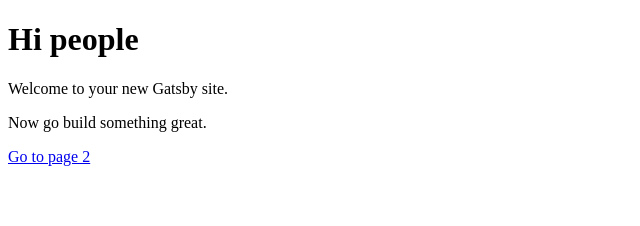
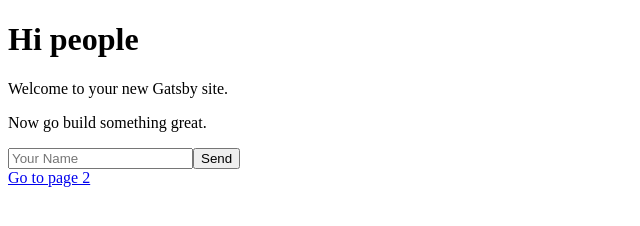
Before and after one commit to leveluptuts/gatsbySite, a Gatsby site: page / in a window 1280 px wide. Shown: the whole page, without its empty margins (0-640 px from the left). Built offline with nearby package versions, Linux system fonts and the light colour scheme; Gatsby itself is replaced by a stand-in of ours.

Commit message:
adds form

```diff
--- a/src/pages/index.js
+++ b/src/pages/index.js
@@ -6,6 +6,15 @@
     <h1>Hi people</h1>
     <p>Welcome to your new Gatsby site.</p>
     <p>Now go build something great.</p>
+    <form
+      name="contact"
+      method="post"
+      data-netlify="true"
+      data-netlify-honeypot="bot-field"
+    >
+      <input name="name" placeholder="Your Name" type="text" />
+      <button>Send</button>
+    </form>
     <Link to="/page-2/">Go to page 2</Link>
   </div>
 )
```
